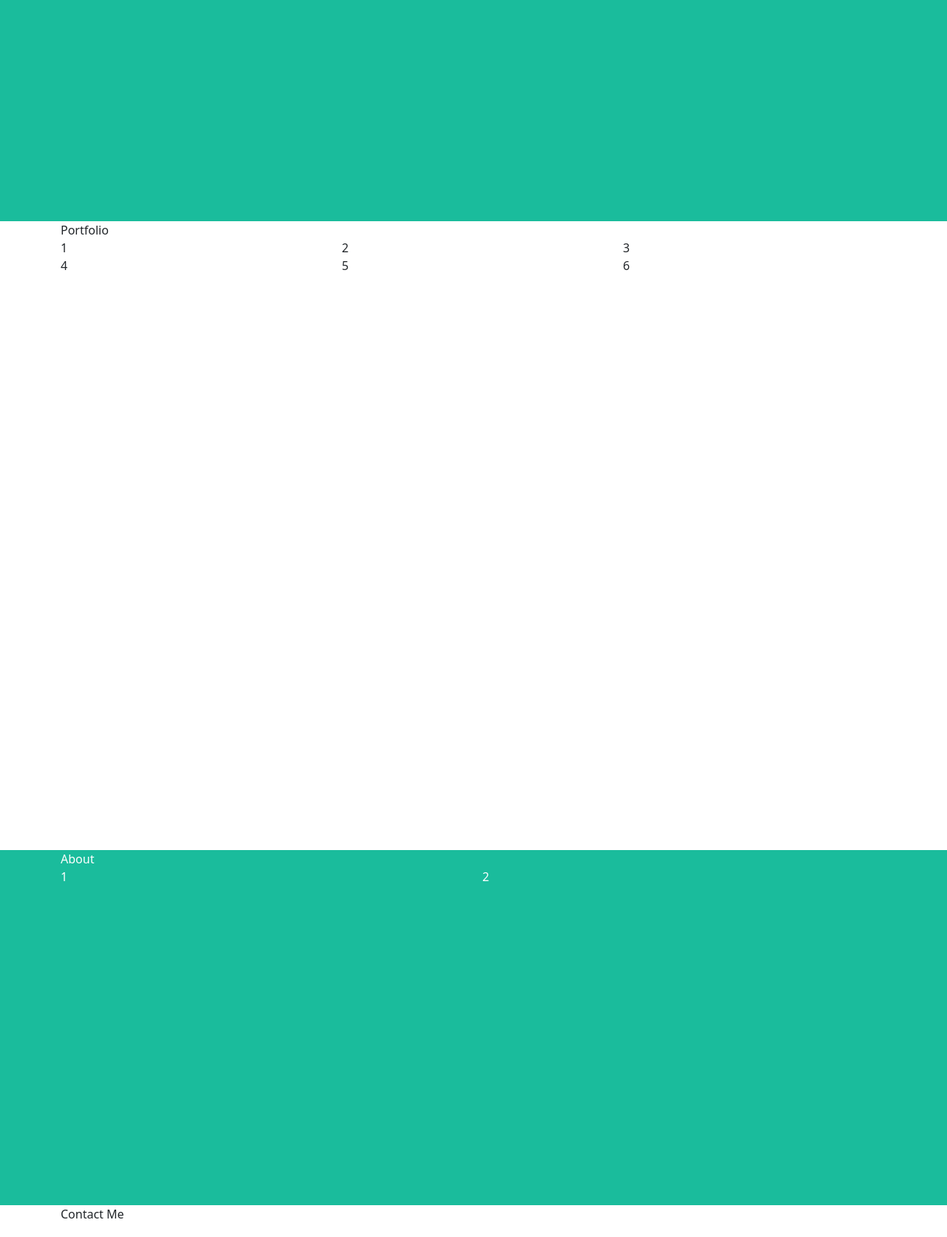
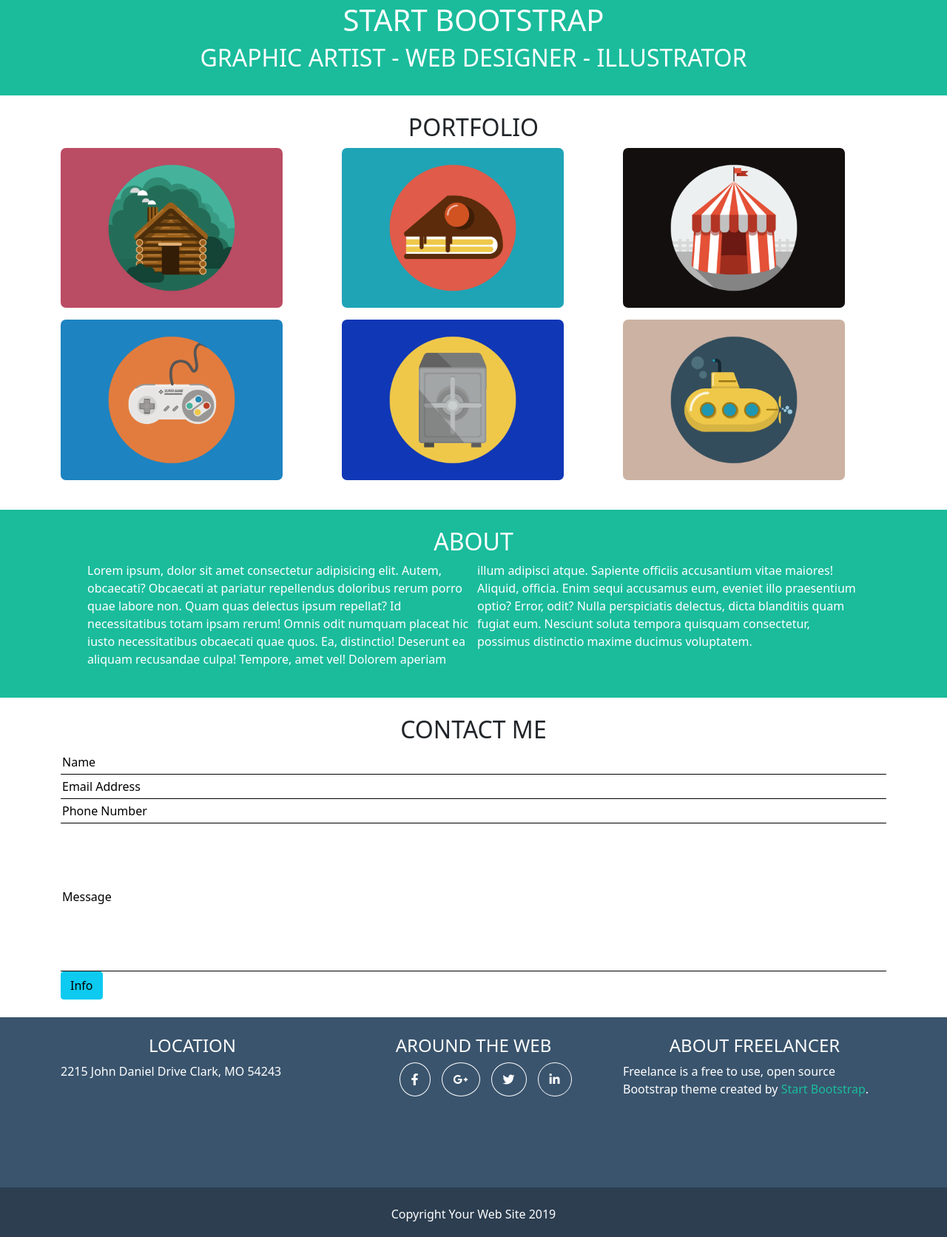
Before and after one commit to Siripiri-hue/html-css-bootstrap-freelancer, a plain HTML site: page index.html in a window 1280 px wide. Shown: the part 371-2043 px from the top of the page at 74% size. Drawn offline with nearby package versions, Linux system fonts and the light colour scheme.

Commit message:
Aggiunti contenuti

```diff
--- a/index.html
+++ b/index.html
@@ -19,9 +19,15 @@
                 <div class="col-auto fs-3">Start Bootstrap</div>
                 <div class="col-auto">
                     <ul class="ms_ul">
-                        <li><a class="ms_a" href="#ms_portfolio">Portfolio</a></li>
-                        <li><a class="ms_a" href="#ms_about">About</a></li>
-                        <li><a class="ms_a" href="#ms_contact-me">Contact</a></li>
+                        <li>
+                            <a class="ms_a" href="#ms_portfolio">Portfolio</a>
+                        </li>
+                        <li>
+                            <a class="ms_a" href="#ms_about">About</a>
+                        </li>
+                        <li>
+                            <a class="ms_a" href="#ms_contact-me">Contact</a>
+                        </li>
                     </ul>
                 </div>
             </nav>
@@ -29,46 +35,109 @@
 
     <main>
         <section id="ms_jumbo" class="ms_bg-turquoise">
-            <div class="container">
-                <div class="row">
-                    <div class="col-auto"></div>
+            <div class="container py-4">
+                <div class="row justify-content-center">
+                    <div class="col-auto d-flex flex-column align-items-center text-uppercase">
+                        <figure>
+                            <img src="img/avatar.svg">
+                        </figure>
+                        <h1>Start Bootstrap</h1>
+                        <h2>Graphic artist - Web designer - Illustrator</h2>
+                    </div>
                 </div>
             </div>
         </section>
 
         <section id="ms_portfolio">
-            <div class="container">
+            <div class="container py-4">
                 <div class="row">
-                    <div class="col-12">Portfolio</div>
+                    <div class="col-12">
+                        <h2 class="text-uppercase text-center">Portfolio</h2>
+                    </div>
                 </div>
                 <div class="row">
-                    <div class="col-4">1</div>
-                    <div class="col-4">2</div>
-                    <div class="col-4">3</div>
+                    <div class="col-4">
+                        <figure class="portfolio__card">
+                            <img src="img/cabin.png">
+                        </figure>
+                    </div>
+
+                    <div class="col-4">
+                        <figure class="portfolio__card">
+                            <img src="img/cake.png">
+                        </figure>
+                    </div>
+
+                    <div class="col-4">
+                        <figure class="portfolio__card">
+                            <img src="img/circus.png">
+                        </figure>
+                    </div>
                 </div>
-                <div class="row">
-                    <div class="col-4">4</div>
-                    <div class="col-4">5</div>
-                    <div class="col-4">6</div>
+                <div class="row justify-content-center">
+                    <div class="col-4">
+                        <figure class="portfolio__card">
+                            <img src="img/game.png">
+                        </figure>
+                    </div>
+
+                    <div class="col-4">
+                        <figure class="portfolio__card">
+                            <img src="img/safe.png">
+                        </figure>
+                    </div>
+
+                    <div class="col-4">
+                        <figure class="portfolio__card">
+                            <img src="img/submarine.png">
+                        </figure>
+                    </div>
                 </div>
             </div>
         </section>
 
         <section id="ms_about" class="ms_bg-turquoise">
-            <div class="container ms_bg-turquoise">
+            <div class="container py-4 px-5">
                 <div class="row justify-content-center">
-                    <div class="col-12">About</div>
-                    <!-- row? -->
-                    <div class="col-6">1</div>
-                    <div class="col-6">2</div>
+                    <div class="col-12">
+                        <h2 class="text-uppercase text-center">About</h2>
+                    </div>
+                </div>
+                <div class="row">
+                    <p>Lorem ipsum, dolor sit amet consectetur adipisicing elit. Autem, obcaecati?
+                    Obcaecati at pariatur repellendus doloribus rerum porro quae labore non.
+                    Quam quas delectus ipsum repellat? Id necessitatibus totam ipsam rerum!
+                    Omnis odit numquam placeat hic iusto necessitatibus obcaecati quae quos.
+                    Ea, distinctio! Deserunt ea aliquam recusandae culpa! Tempore, amet vel!
+                    Dolorem aperiam illum adipisci atque. Sapiente officiis accusantium vitae maiores!
+                    Aliquid, officia. Enim sequi accusamus eum, eveniet illo praesentium optio?
+                    Error, odit? Nulla perspiciatis delectus, dicta blanditiis quam fugiat eum.
+                    Nesciunt soluta tempora quisquam consectetur, possimus distinctio maxime ducimus voluptatem.</p>
                 </div>
             </div>
         </section>
 
         <section id="ms_contact-me">
-            <div class="container">
-                <div class="row justify-content-center">
-                    <div class="col-12">Contact Me</div>
+            <div class="container py-4">
+                <div class="row">
+                    <div class="col-12">
+                        <h2 class="text-center text-uppercase">Contact Me</h2>
+                    </div>
+                </div>
+                <div class="row">
+                    <div class="col-12">
+                        <form action="">
+                            <!-- <label for="name">Name</label><br> -->
+                            <input type="text" id="name" value="Name">
+                            <!-- <label for="email">Email address</label><br> -->
+                            <input type="text" id="email" value="Email Address">
+                            <!-- <label for="phone">Phone number</label><br> -->
+                            <input type="text" id="phone" value="Phone Number">
+                            <!-- <label for="message">Message</label><br> -->
+                            <input type="text" id="message" value="Message" rows="5" cols="40" >
+                            <button type="button" class="btn btn-info">Info</button>
+                        </form>
+                    </div>
                 </div>
             </div>
         </section>
@@ -76,19 +145,35 @@
 
     <footer>
         <section id="ms_footer_info" class="ms_bg-navylight">
-            <div class="container">
+            <div class="container py-4">
                 <div class="row justify-content-between">
-                    <div class="col-4">Location</div>
-                    <div class="col-4">Around the web</div>
-                    <div class="col-4">About Freelancer</div>
+                    <div class="col-4">
+                        <h4 class="text-uppercase text-center">Location</h4>
+                        <p>2215 John Daniel Drive Clark, MO 54243</p>
+                    </div>
+                    <div class="col-4">
+                        <h4 class="text-uppercase text-center">Around the web</h4>
+                        <ul class="ms_ul justify-content-center">
+                            <li><i class="fab fa-facebook-f"></i></li>
+                            <li><i class="fab fa-google-plus-g"></i></li>
+                            <li><i class="fab fa-twitter"></i></li>
+                            <li><i class="fab fa-linkedin-in"></i></li>
+                        </ul>
+                    </div>
+                    <div class="col-4">
+                        <h4 class="text-uppercase text-center">About Freelancer</h4>
+                        <p>Freelance is a free to use, open source Bootstrap theme created by <a class="ms_a" href="#">Start Bootstrap</a>.</p>
+                    </div>
                 </div>
             </div>
         </section>
 
         <section id="ms_disclaimer" class="ms_bg-navy">
-            <div class="container">
-                <div class="row justify-content-center">
-                    <div class="col-auto">Copyright</div>
+            <div class="container py-4">
+                <div class="row justify-content-center align-items-center">
+                    <div class="col-auto mb-0">
+                        <p>Copyright Your Web Site 2019</p>
+                    </div>
                 </div>
             </div>
         </section>
--- a/style.css
+++ b/style.css
@@ -45,24 +45,49 @@
     min-height: 90px;
 }
 
-#ms_jumbo {
-    min-height: 580px;
+#ms_jumbo figure {
+    width: 230px
 }
 
-#ms_portfolio {
-    min-height: 850px;
+#ms_portfolio .portfolio__card img {
+    max-width: 300px;
+    border-radius: 7px;
 }
 
-#ms_about {
-    min-height: 480px;
+#ms_about p {
+    column-count: 2;
+    column-gap: 10px;
 }
 
-#ms_contact-me {
-    min-height: 480px;
+#ms_contact-me input[type=text] {
+    border: none;
+    border-bottom: 1px solid black;
+    width: 100%;
+    line-height: 30px;
+}
+
+#ms_contact-me input#message {
+    height: 200px;
 }
 
 #ms_footer_info {
     min-height: 230px;
+}
+
+
+#ms_footer_info li {
+    border: 1px solid white;
+    border-radius: 100%;
+    padding: 10px 15px;
+}
+
+#ms_footer_info a {
+    text-decoration: none;
+    color: #1abc9c;
+}
+
+#ms_footer_info a:hover {
+    color: #79d6c4;
 }
 
 #ms_disclaimer {
```
